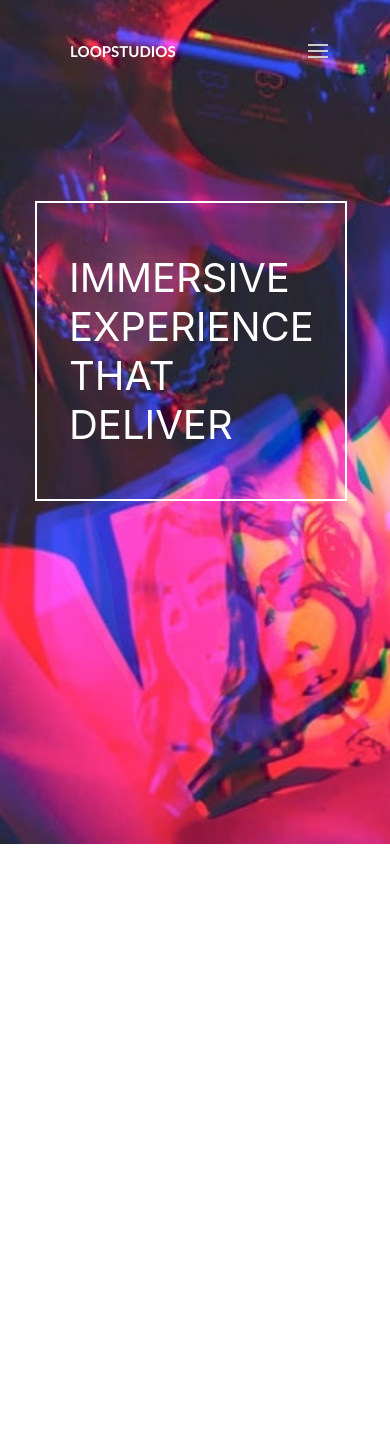
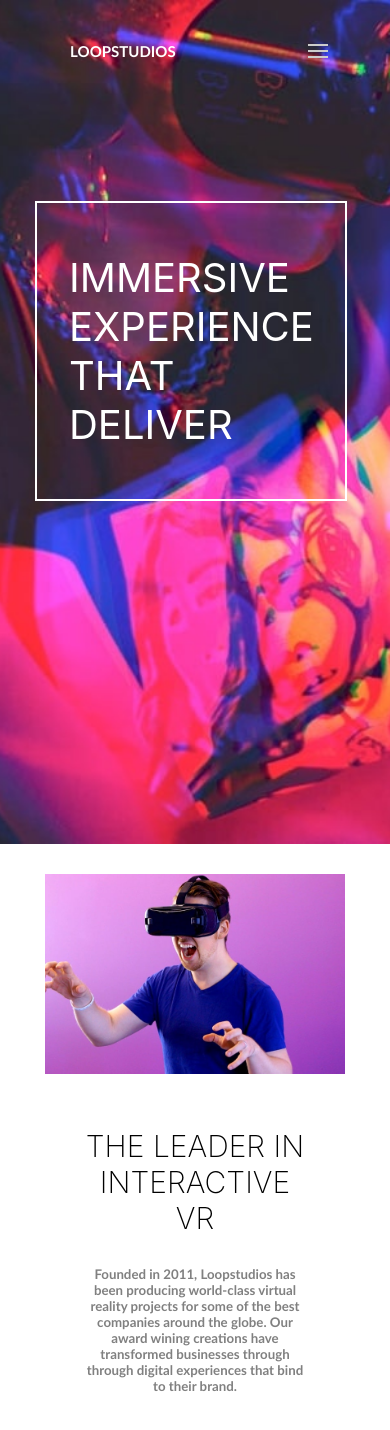
Before and after one commit to maazjnr/loopstudios, a React (Create React App) app: page / in a window 390 px wide. Shown: the top 1430 px of the page. Before the commit the page ends 844 px from the top, so only its background shows below. Built offline with nearby package versions, Linux system fonts and the light colour scheme.

Commit message:
i designed the about page

```diff
--- a/src/App.js
+++ b/src/App.js
@@ -1,15 +1,16 @@
 import React from 'react';
-import Pages from './pages/pages';
 import { BrowserRouter } from 'react-router-dom';
-
+import Home from './pages/Home';
+import About from './pages/About';
 
 
 const App = () => {
 
   return(
     <BrowserRouter>
-    <div>
-      <Pages />
+    <div className='app'>
+      <Home />
+      <About />
     </div>
     </BrowserRouter>
   )
--- a/src/index.css
+++ b/src/index.css
@@ -11,6 +11,10 @@ body {
 code {
   font-family: source-code-pro, Menlo, Monaco, Consolas, 'Courier New',
     monospace;
+}
+
+.app{
+  height: 300vh;
 }
 
 .home{
@@ -38,6 +42,66 @@ code {
   font-weight: 400;
 }
 
+.about{
+  padding: 50px;
+  display: flex;
+}
+.about-container{
+  display: flex;
+
+  align-items: center;
+  width: 100%;
+  text-align: left;
+}
+
+.about-container h1{
+  margin-bottom: 30px;
+  font-weight: 200;
+  font-size: 40px;
+}
+
+.about-container h5{
+  color: grey;
+  font-family: 'Trebuchet MS', 'Lucida Sans Unicode', 'Lucida Grande',
+  'Lucida Sans', Arial, sans-serif;
+}
+
+
+.about-details{
+  background-color: white;
+  padding: 50px;
+  z-index: 2;
+  width: 40%;
+}
+
+.image{
+  width: 800px;
+  height: 500px;
+}
+
+
+@media screen and (max-width: 1200px){
+  .about-container{
+    display: block;
+    justify-content: space-between;
+    align-items: center;
+    width: 100%;
+    text-align: center;
+  }
+
+  .image{
+    width: 600px;
+    height: 400px;
+  }
+
+  .about-img{
+    width: 100%;
+  }
+
+  .about-details{
+    width: 100%;
+  }
+}
 
 
 
@@ -55,4 +119,47 @@ code {
     font-size: 40px;
     color: white;
   }
+
+  .about-img{
+    width: 100%;
+  }
+
+  .about-details{
+    width: 100%;
+  }
+
+  .image{
+    width: 500px;
+    height: 300px;
+  }
+
+
 }
+
+
+
+@media screen and (max-width: 600px) {
+
+  .about{
+    padding: 30px;
+    display: flex;
+  }
+
+  .about-img{
+    width: 100%;
+  }
+
+  .about-details{
+    width: 100%;
+  }
+
+  .image{
+    width: 300px;
+    height: 200px;
+  }
+
+  .about-details h1{
+    font-size: 30px;
+  }
+
+}
--- a/src/pages/About.jsx
+++ b/src/pages/About.jsx
@@ -0,0 +1,29 @@
+import React from "react";
+import AboutImg from '../images/desktop/image-interactive.jpg';
+
+const About = () => {
+
+    return(
+        <div className="about">
+            <section className="about-container">
+
+                <div className="about-img">
+                    <img className="image" src={AboutImg} alt='' />
+                </div>
+
+                <div className="about-details">
+                    <h1>THE LEADER IN  INTERACTIVE VR</h1>
+                    <h5>
+                        Founded in 2011, Loopstudios has been producing
+                        world-class virtual reality projects for some
+                        of the best companies around the globe. Our award
+                        wining creations have transformed businesses through
+                        through digital experiences that bind to their brand.
+                    </h5>
+                </div>
+            </section>
+        </div>
+    )
+}
+
+export default About
--- a/src/pages/Home.jsx
+++ b/src/pages/Home.jsx
@@ -1,5 +1,6 @@
 import React from 'react';
 import Navbar from '../components/Navbar';
+import About from './About';
 
 const Home = () => {
 
--- a/src/pages/pages.jsx
+++ /dev/null
@@ -1,16 +0,0 @@
-import React from 'react';
-import Home from './Home';
-import { Route, Routes } from 'react-router-dom';
-
-const Pages = () => {
-
-  return(
-    <div>
-        <Routes>
-            <Route path='/' element={<Home />} />
-        </Routes>
-    </div>
-  )
-}
-
-export default Pages;
```
